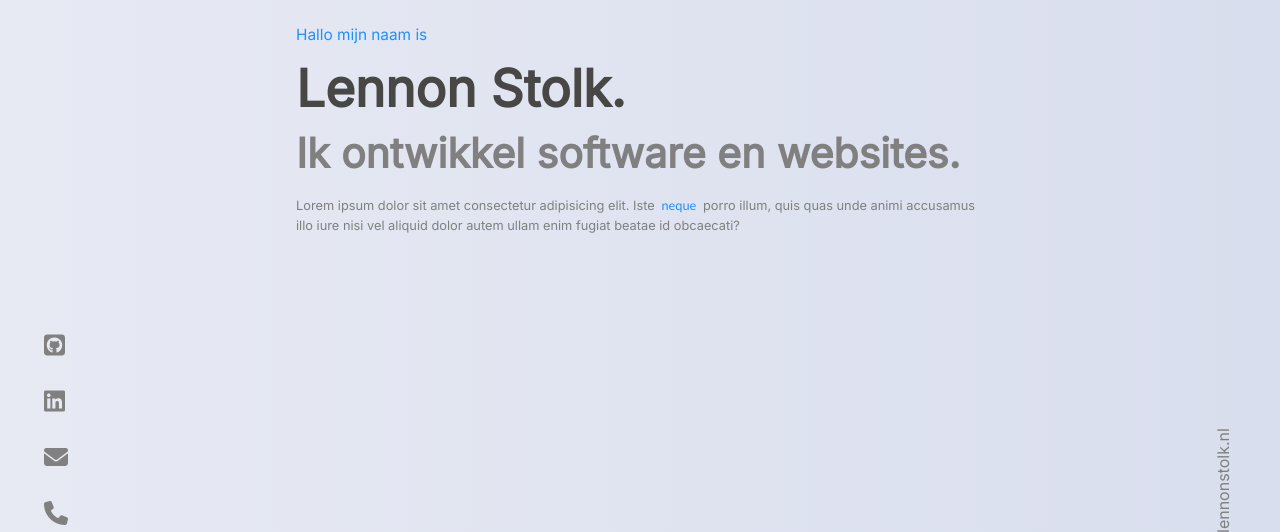
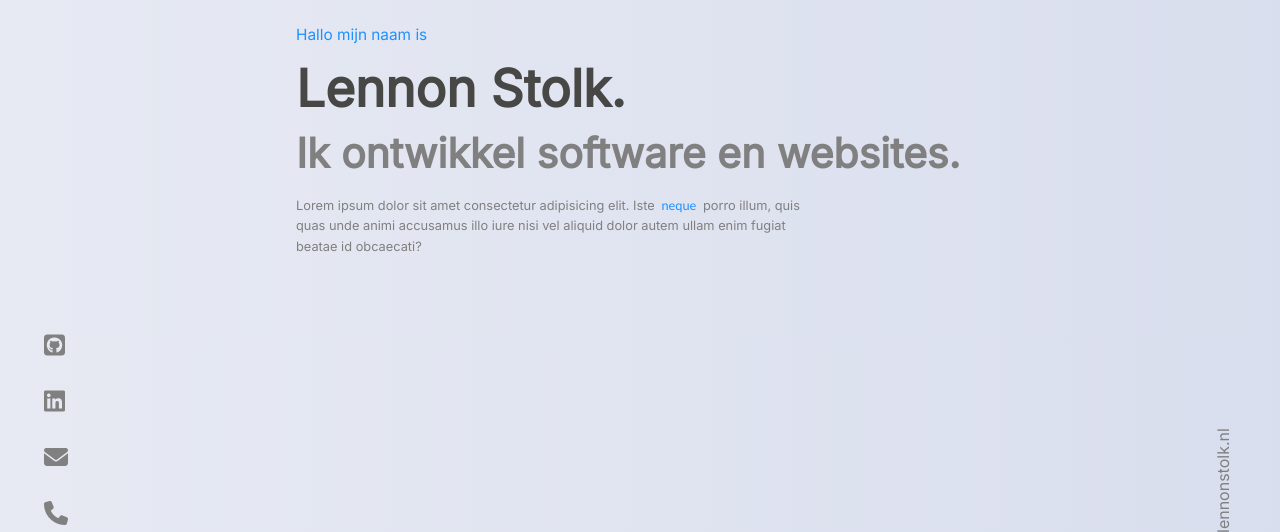
Before and after one commit to LennonStolk/website, a PHP site: page / in a window 1280 px wide. Shown: the part 153-685 px from the top of the page. Run offline with PHP 8.4, Linux system fonts and the light colour scheme; some libraries are stand-ins or nearby versions; some web fonts are replaced.

Commit message:
Max paragraaf breedte

```diff
--- a/css/style.css
+++ b/css/style.css
@@ -195,6 +195,7 @@ body {
     margin: clamp(10px, 1vw, 20px) 0;
     font-size: clamp(10px, 1vw, 20px);;
     color: var(--main-text);
+    max-width: max(250px, 40vw);
 }
 
 
```
